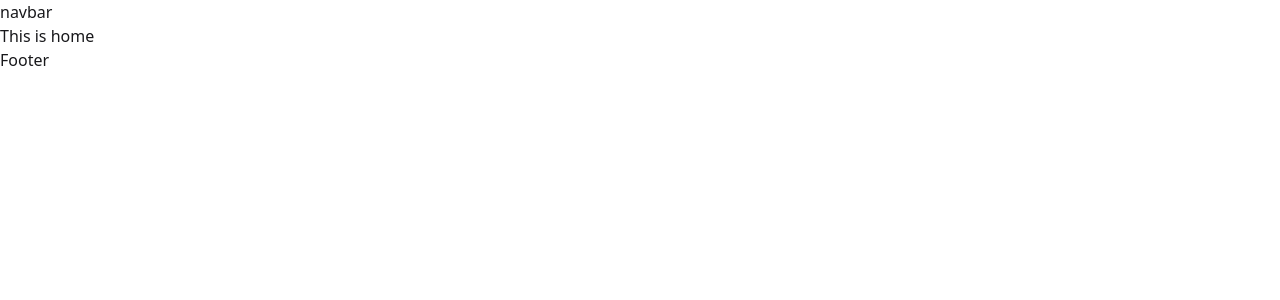
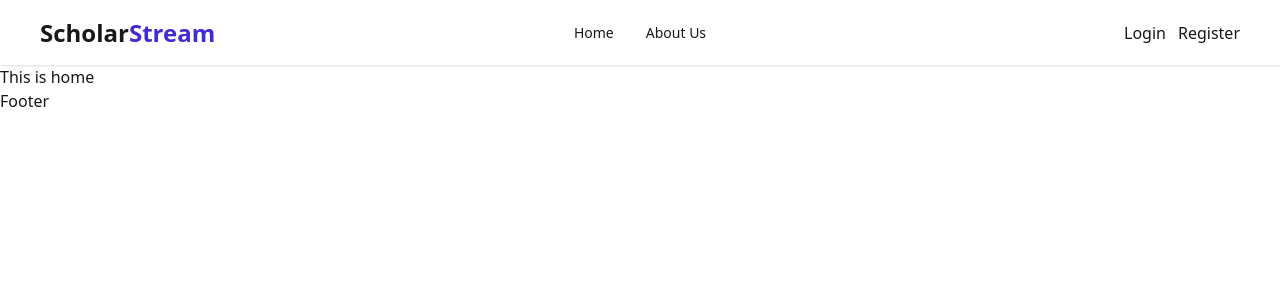
Before and after one commit to abdullah-shamim-2004/ScholarStream-Client, a React (Vite) app: page / in a window 1280 px wide. Shown: the top 300 px of the page. Built offline with nearby package versions, Linux system fonts and the light colour scheme.

Commit message:
Made Navbar with daisyUI.

```diff
--- /dev/null
+++ b/src/Layouts/AuthLayout.jsx
@@ -0,0 +1,11 @@
+import React from 'react';
+
+const AuthLayout = () => {
+    return (
+        <div>
+
+        </div>
+    );
+};
+
+export default AuthLayout;
--- a/src/Layouts/RootLayout.jsx
+++ b/src/Layouts/RootLayout.jsx
@@ -1,10 +1,11 @@
 import React from "react";
 import { Outlet } from "react-router";
+import Navbar from "../Pages/Shared/Navbar/Navbar";
 
 const RootLayout = () => {
   return (
     <div>
-      <p>navbar</p>
+     <Navbar></Navbar>
       <Outlet></Outlet>
       <p>Footer</p>
     </div>
--- /dev/null
+++ b/src/Pages/Auth/Login/Login.jsx
@@ -0,0 +1,109 @@
+import React from "react";
+// import { useForm } from "react-hook-form";
+import { Link, useLocation, useNavigate } from "react-router";
+// import useAuth from "../../../Hooks/useAuth";
+// import SocialLogin from "../SocialLogin/SocialLogin";
+
+const Login = () => {
+  const location = useLocation();
+  const navigate = useNavigate();
+//   const { signInUser } = useAuth();
+//   const {
+//     register,
+//     handleSubmit,
+//     formState: { errors },
+//   } = useForm();
+//   const handleLogIn = (data) => {
+//     signInUser(data.email, data.password)
+//       .then((res) => {
+//         console.log(res.user);
+//         navigate(location.state || "/");
+//       })
+//       .catch((errror) => {
+//         console.log(errror);
+//       });
+//   };
+  return (
+    <div className="card   bg-base-100 ms-auto w-full  lg:max-w-sm shrink-0 shadow-2xl">
+      <div className="card-body">
+        <h2 className="text-2xl font-semibold text-center py-1">
+          Welcome Back
+        </h2>
+        <p className="text-center ">Login with ZapShift</p>
+        <form
+        //   onSubmit={handleSubmit(handleLogIn)}
+          className="fieldset relative"
+        >
+          {/* Email */}
+          <label className="label">Email</label>
+          <input
+            name="email"
+            className="input"
+            type="email"
+            placeholder="Email"
+            // {...register("email", { required: true })}
+          />
+          {errors.email?.type === "required" && (
+            <p className="text-red-500">The email is required</p>
+          )}
+          {/* Password */}
+          <label className="label">Password</label>
+          <input
+            name="password"
+            // type={ShowPassword ? "text" : "password"}
+            className="input"
+            placeholder="Password"
+            {...register("password", {
+              required: true,
+              pattern: /^(?=.*[a-z])(?=.*[A-Z])(?=.*\d).{6,}$/,
+            })}
+          />
+          {/* Error massgae for Password */}
+          {errors.password?.type === "required" && (
+            <p className="text-red-500">The email is required</p>
+          )}
+
+          {errors.password?.type === "pattern" && (
+            <p className="text-red-500">
+              Password must contain at least one uppercase, one lowercase, one
+              number.
+            </p>
+          )}
+          {/* eye icon */}
+          {/* <div
+            className="absolute right-7 top-[32%] translate-y-[-25%] cursor-pointer text-gray-500"
+            onClick={() => setShowPassword(!ShowPassword)}
+          >
+            {ShowPassword ? <FaEye /> : <FaEyeSlash />}
+          </div> */}
+          <div>
+            <Link
+              // to="/auth/forgot-password"
+              // state={{ email }}
+              className="link link-hover cursor-pointer"
+            >
+              Forgot password?
+            </Link>
+          </div>
+          <button type="submit" className="btn btn-neutral mt-4 ">
+            Login
+          </button>
+          {/* <SocialLogin></SocialLogin> */}
+
+          <p className="text-md font-semibold text-center my-1.5">
+            Dont’t Have An Account ?{" "}
+            <Link
+              state={location?.state}
+              className="text-primary"
+              to="/auth/register"
+            >
+              Register
+            </Link>{" "}
+          </p>
+        </form>
+      </div>
+    </div>
+  );
+};
+
+export default Login;
--- a/src/Pages/Shared/Navbar/Navbar.jsx
+++ b/src/Pages/Shared/Navbar/Navbar.jsx
@@ -1,7 +1,137 @@
 import React from "react";
+import { Link, NavLink } from "react-router";
+// import { FaUserCircle, FaUtensils } from "react-icons/fa";
+// import { toast, ToastContainer } from "react-toastify";
+// import AuthContext from "../../Context/AuthContext";
 
 const Navbar = () => {
-  return <div>Navbar</div>;
+  //   const { user, UserSignOut } = useContext(AuthContext);
+
+  //   const handleSignOut = () => {
+  //     UserSignOut()
+  //       .then(() => {
+  //         toast.success("You signed out successfully!");
+  //       })
+  //       .catch((error) => {
+  //         toast.error(error.message);
+  //       });
+  //   };
+
+  const links = (
+    <>
+      <li>
+        <NavLink to="/" className="nav-link">
+          Home
+        </NavLink>
+      </li>
+
+      <li>
+        <NavLink to="/about-us" className="nav-link">
+          About Us
+        </NavLink>
+      </li>
+    </>
+  );
+
+  return (
+    <div className="navbar bg-base-100 shadow-sm px-4 md:px-10 sticky top-0 z-50">
+      {/* <ToastContainer /> */}
+      <div className="navbar-start">
+        {/* Mobile Dropdown */}
+        <div className="dropdown">
+          <div tabIndex={0} role="button" className="btn btn-ghost lg:hidden">
+            <svg
+              xmlns="http://www.w3.org/2000/svg"
+              className="h-5 w-5"
+              fill="none"
+              viewBox="0 0 24 24"
+              stroke="currentColor"
+            >
+              <path
+                strokeLinecap="round"
+                strokeLinejoin="round"
+                strokeWidth="2"
+                d="M4 6h16M4 12h8m-8 6h16"
+              />
+            </svg>
+          </div>
+
+          <ul
+            tabIndex={0}
+            className="menu menu-sm dropdown-content bg-base-100 rounded-box z-10 mt-3 w-52 p-2 shadow"
+          >
+            {links}
+          </ul>
+        </div>
+
+        {/* Logo */}
+        <div className="flex items-center justify-center gap-1.5">
+          {/* <FaUtensils className="text-2xl text-secondary" /> */}
+          <Link to="/" className="normal-case text-2xl font-bold">
+            Scholar<span className="text-primary">Stream</span>
+          </Link>
+        </div>
+      </div>
+
+      {/* Desktop Menu */}
+      <div className="navbar-center hidden lg:flex">
+        <ul className="menu menu-horizontal px-1 space-x-2">{links}</ul>
+      </div>
+
+      {/* User Section */}
+      <div className="navbar-end flex items-center gap-3">
+        <button>Login</button>
+        <button>Register</button>
+        {/* {user ? (
+          <div className="dropdown dropdown-end">
+            <div tabIndex={0} role="button" className="m-1">
+              <div
+                className="tooltip tooltip-bottom"
+                data-tip={user.displayName || "No User"}
+              >
+                {user.photoURL ? (
+                  <img
+                    src={user.photoURL}
+                    alt={user.displayName || "User"}
+                    className="w-10 h-10 rounded-full border cursor-pointer"
+                  />
+                ) : (
+                  <FaUserCircle className="text-3xl text-gray-600 cursor-pointer" />
+                )}
+              </div>
+            </div>
+
+            <ul
+              tabIndex={0}
+              className="dropdown-content menu bg-base-100 rounded-box z-10 w-52 p-2 shadow-sm"
+            >
+              <li>
+                <NavLink to="/add-reviews">Add Reviews</NavLink>
+              </li>
+              <li>
+                <NavLink to="/my-reviews">My Reviews</NavLink>
+              </li>
+              <li>
+                <NavLink to="/my-favorites">My Favorites</NavLink>
+              </li>
+              <li>
+                <button
+                  onClick={handleSignOut}
+                  className="btn btn-outline btn-primary btn-sm"
+                >
+                  Logout
+                </button>
+              </li>
+            </ul>
+          </div>
+        ) : (
+          <Link to="/auth/login" className="btn btn-primary btn-sm">
+            Login
+          </Link>
+        )} */}
+      </div>
+    </div>
+  );
 };
 
 export default Navbar;
```
Also changed, not shown: 1 other file (tests, documents, lock files or other folders).
